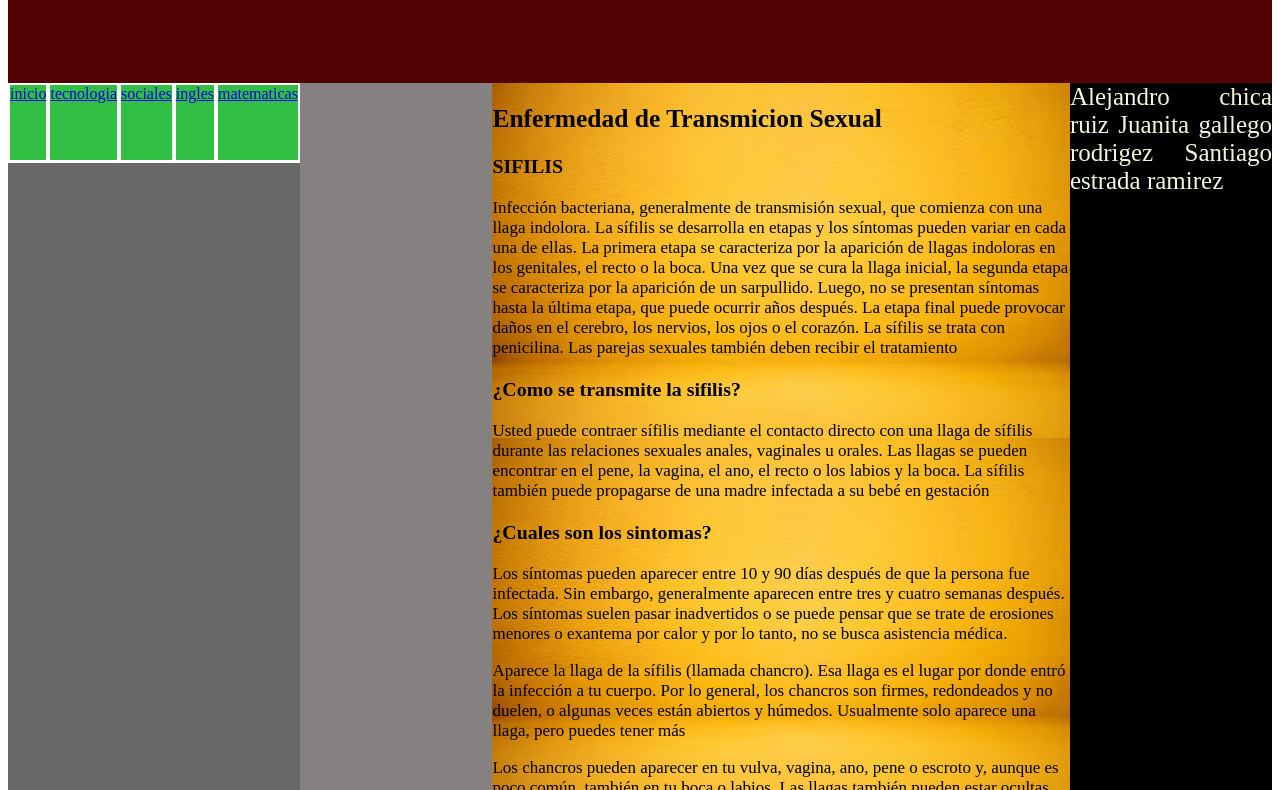
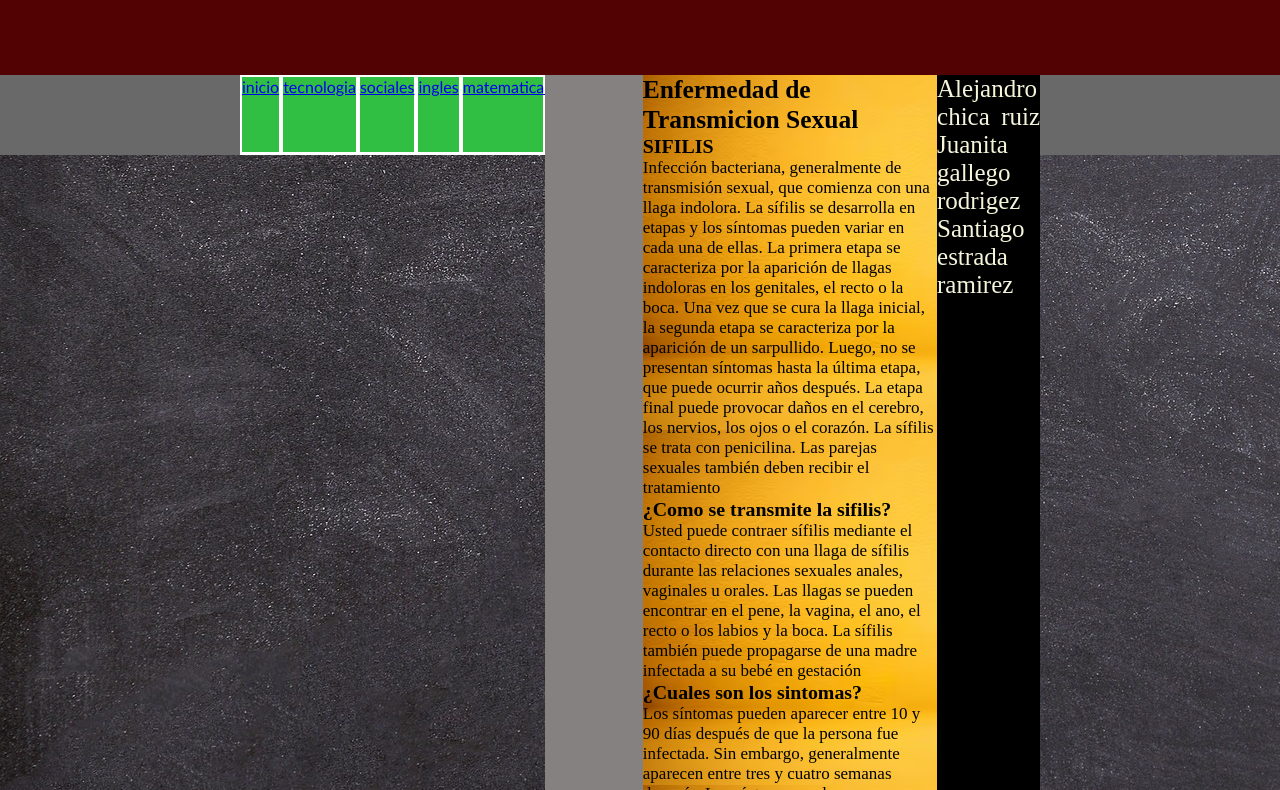
Before and after one commit to Gallegor2010/Gallegor2010, a plain HTML site: page Biologia.html in a window 1280 px wide. Shown: the part 75-865 px from the top of the page. Drawn offline with Linux system fonts and the light colour scheme.

Commit message:
ACTUALIZACION 2 23/10/23

```diff
--- a/Biologia.html
+++ b/Biologia.html
@@ -6,6 +6,8 @@
     <meta name="viewport" content="width=device-width, initial-scale=1.0">
     <title>Document</title>
     <link rel="stylesheet" href="temas.css">
+    <link rel="stylesheet" href="botones.css">
+    <link rel="stylesheet" href="estilos.css">
 </head>
 <body>
 
```
Also changed, not shown: Ingles.html (+2 -0 lines), Matematicas.html (+2 -0 lines), Sociales.html (+2 -0 lines), tecnologia.html (+0 -1 lines).
